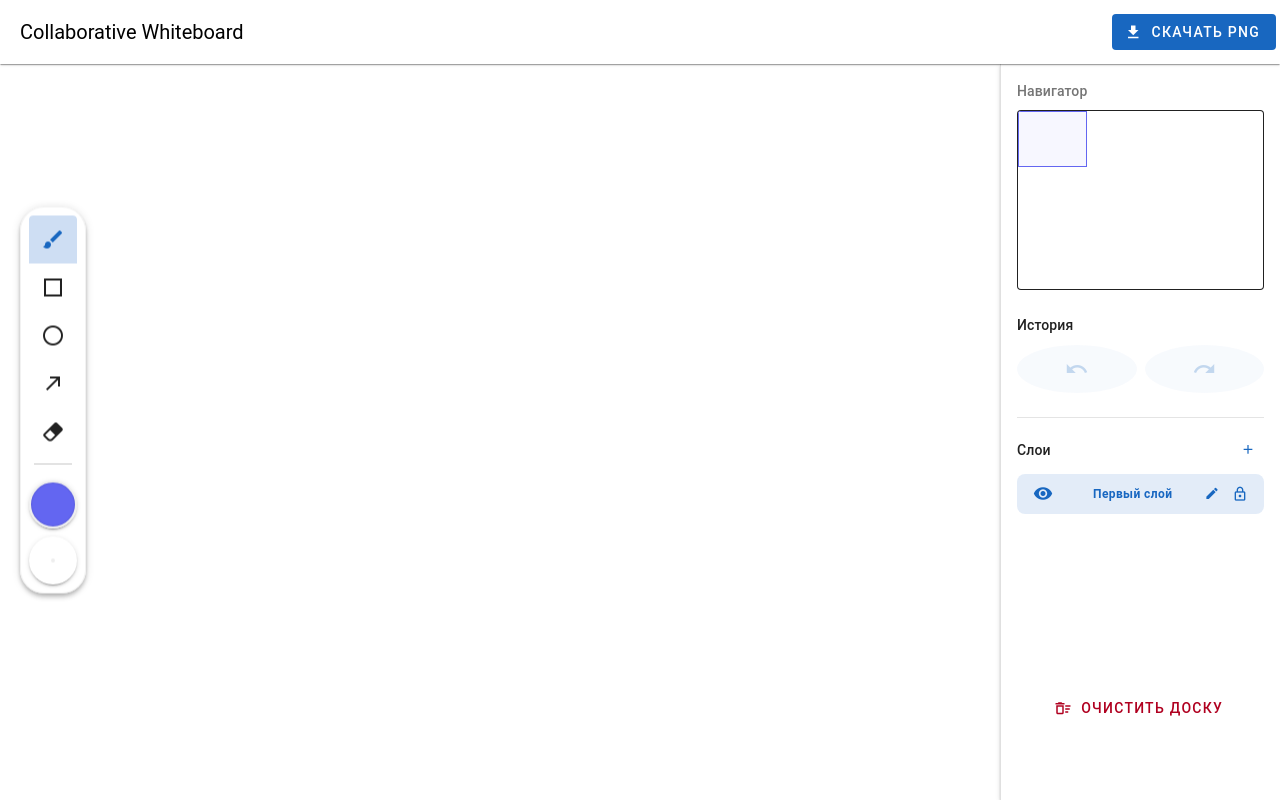
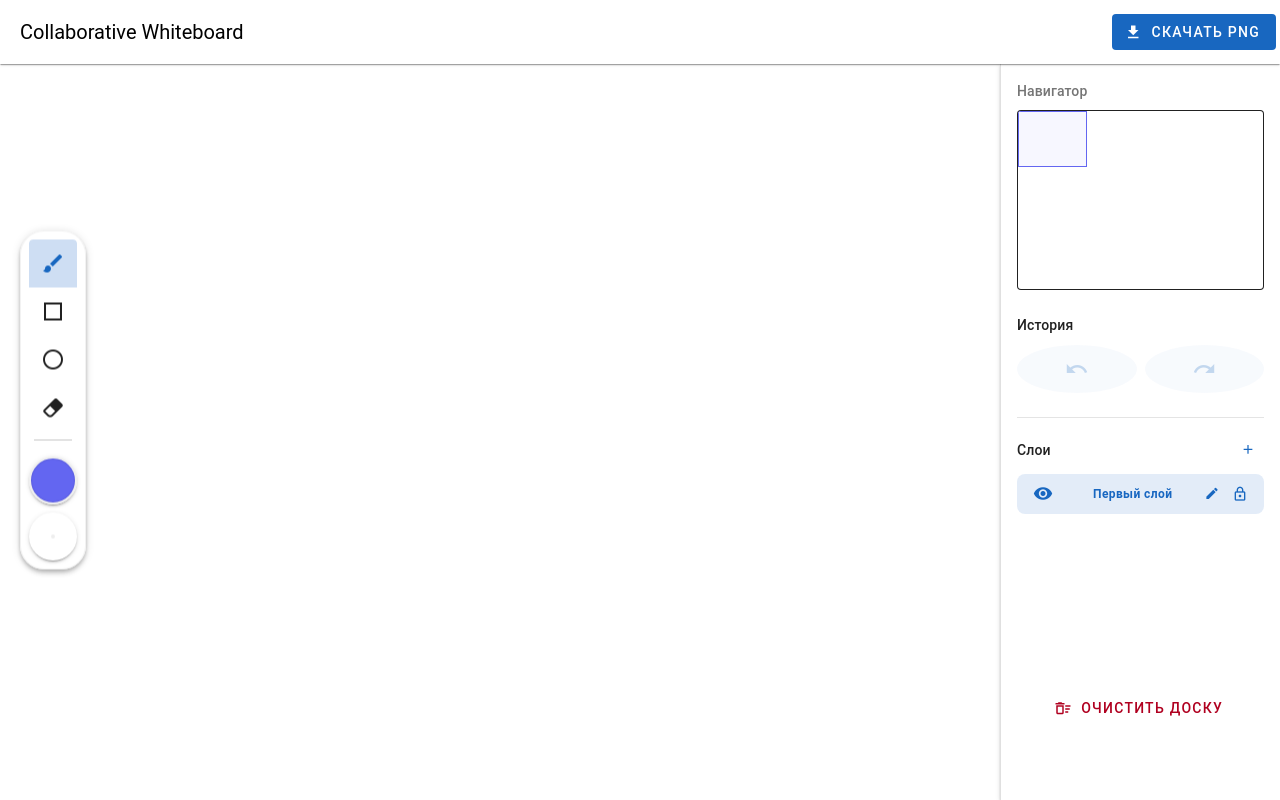
Before and after one commit to ManyakovS/realtime-whiteboard, a Vue app in the folder whiteboard-frontend/: page / in a window 1280 px wide. Built offline with nearby package versions, Linux system fonts and the light colour scheme.

Commit message:
refactor: toolbar

```diff
--- a/whiteboard-frontend/src/components/whiteboard/CanvasBoard.vue
+++ b/whiteboard-frontend/src/components/whiteboard/CanvasBoard.vue
@@ -4,12 +4,12 @@
       class="canvas-wrapper"
       :style="{ width: store.WORLD_SIZE + 'px', height: store.WORLD_SIZE + 'px' }"
     >
-      <UserCursor
+      <!-- <UserCursor
         v-for="user in store.activeUsers"
         :key="user.id"
         :style="{ transform: `translate(${user.x}px, ${user.y}px)` }"
         :user="user"
-      />
+      /> -->
 
       <canvas
         ref="canvasRef"
--- a/whiteboard-frontend/src/components/whiteboard/Toolbar.vue
+++ b/whiteboard-frontend/src/components/whiteboard/Toolbar.vue
@@ -11,11 +11,7 @@
       variant="text"
       direction="vertical"
     >
-      <v-btn value="brush" icon="mdi-brush" title="Кисть"></v-btn>
-      <v-btn value="rect" icon="mdi-square-outline" title="Прямоугольник"></v-btn>
-      <v-btn value="circle" icon="mdi-circle-outline" title="Круг"></v-btn>
-      <v-btn value="arrow" icon="mdi-arrow-top-right" title="Стрелка"></v-btn>
-      <v-btn value="eraser" icon="mdi-eraser" title="Ластик"></v-btn>
+      <v-btn v-for="tool in tools" v-bind="tool"></v-btn>
     </v-btn-toggle>
 
     <v-divider class="my-2 border-opacity-25" width="80%"></v-divider>
@@ -45,17 +41,16 @@
 
     <v-menu location="end" :close-on-content-click="false">
       <template v-slot:activator="{ props }">
-        <v-btn
-          v-bind="props"
-          icon
-          class="color-dot-btn"
-          title="Толщина"
-        >
+        <v-btn v-bind="props" icon class="color-dot-btn" title="Толщина">
           <div
             class="color-preview"
-            style="background-color: rgba(0,0,0, 0.87);"
-            :style="{ width: `${0.96 * store.strokeWidth}px`, height: `${0.96 * store.strokeWidth}px` }"
-          ></div><!-- TODO: ЦВЕТОСХЕМА -->
+            style="background-color: rgba(0, 0, 0, 0.87)"
+            :style="{
+              width: `${0.96 * store.strokeWidth}px`,
+              height: `${0.96 * store.strokeWidth}px`,
+            }"
+          ></div>
+          <!-- TODO: ЦВЕТОСХЕМА -->
         </v-btn>
       </template>
       <v-card width="200" class="pa-4">
@@ -74,11 +69,19 @@
 </template>
 
 <script setup lang="ts">
-import { ref } from 'vue';
-import { useWhiteboardStore } from '@/stores/whiteboard-store';
+import { ref } from "vue";
+import { useWhiteboardStore } from "@/stores/whiteboard-store";
 
 const store = useWhiteboardStore();
 const colorMenu = ref(false);
+
+const tools = [
+  { value: "brush", icon: "mdi-brush", title: "Кисть" },
+  { value: "rect", icon: "mdi-square-outline", title: "Прямоугольник" },
+  { value: "circle", icon: "mdi-circle-outline", title: "Круг" },
+  /* {value : 'arrow', icon: 'mdi-arrow-top-right', title: 'Стрелка'}, */
+  { value: "eraser", icon: "mdi-eraser", title: "Ластик" },
+];
 </script>
 
 <style scoped>
@@ -102,7 +105,7 @@ const colorMenu = ref(false);
   height: 48px;
   border-radius: 50%;
   border: 2px solid #eee;
-  box-shadow: inset 0 0 2px rgba(0,0,0,0.2);
+  box-shadow: inset 0 0 2px rgba(0, 0, 0, 0.2);
 }
 
 /* Стилизация активной кнопки в группе */
```
